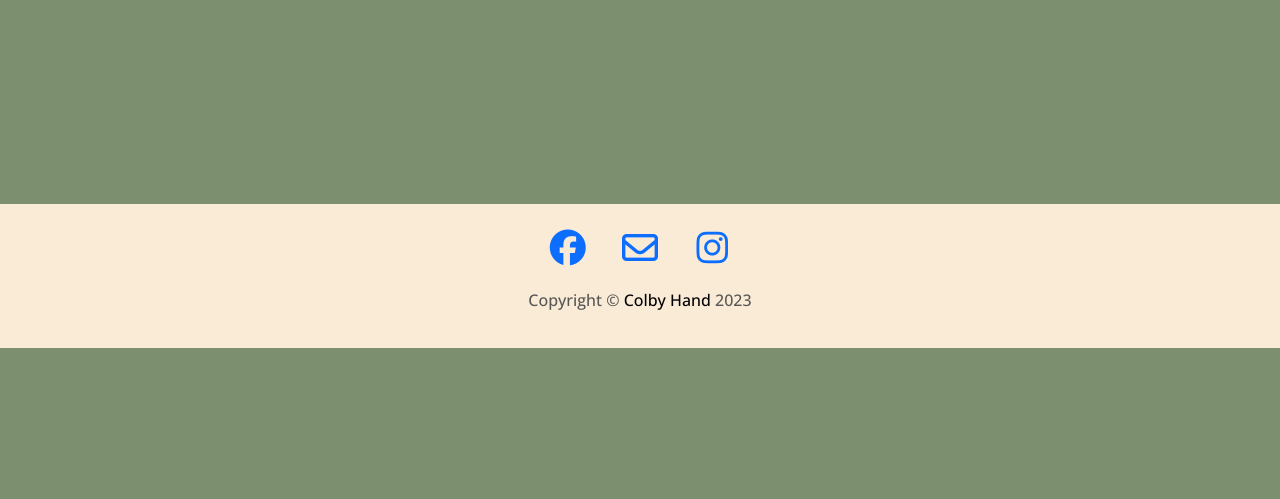
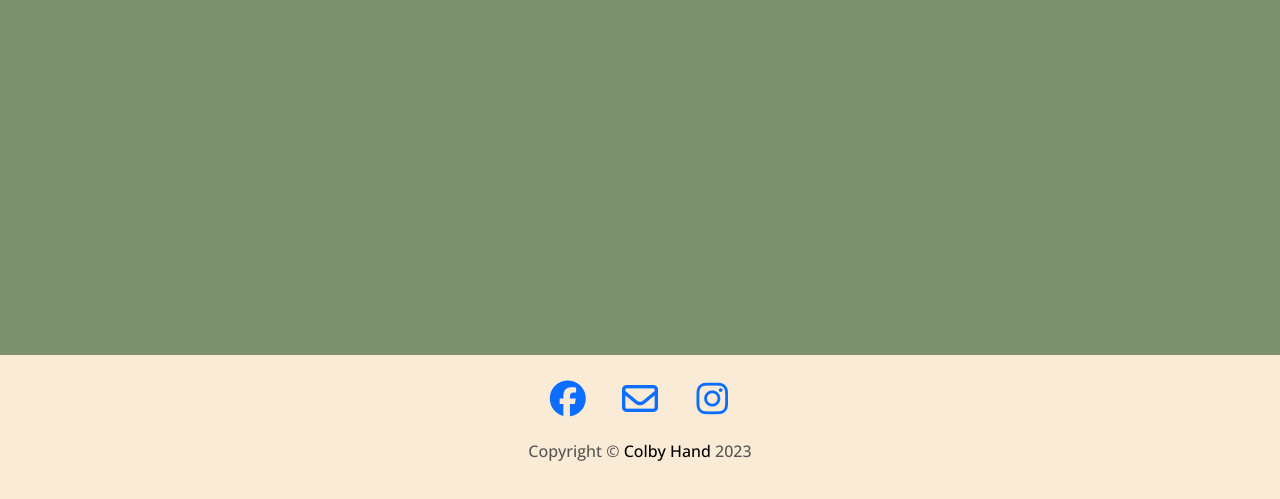
Before and after one commit to Darkmatter789/fictional-pancake, a Flask app: page /about in a window 1280 px wide. Shown: the part 948-1447 px from the top of the page. Before the commit the page ends 1296 px from the top, so only its background shows below. Run offline with Flask 3, Linux system fonts and the light colour scheme; some libraries are stand-ins or nearby versions; some web fonts are replaced.

Commit message:
adjusted CSS

```diff
--- a/static/CSS/styles.css
+++ b/static/CSS/styles.css
@@ -8,6 +8,14 @@ body {
 
 h1 {
     padding-bottom: 1%;
+}
+
+footer {
+    position: relative;
+    left: 0;
+    bottom: 0px;
+    width: 100%;
+    margin-top: 151px;
 }
 
 
```
